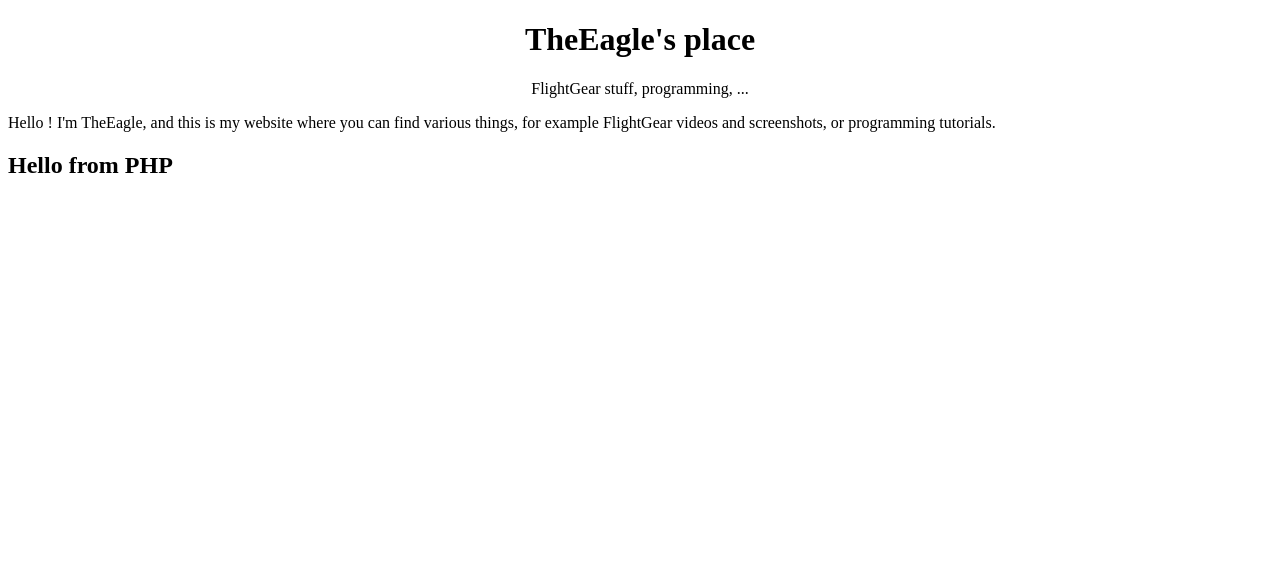
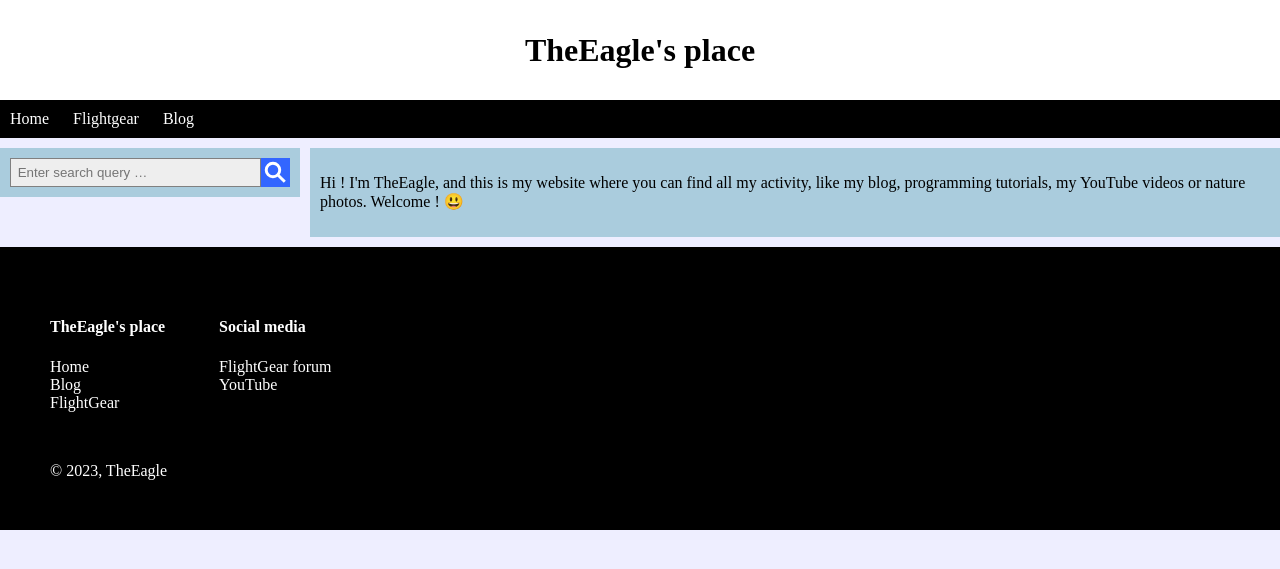
Before and after one commit to TheFGFSEagle/website, a PHP site: page / in a window 1280 px wide; the page is wider, and only the part inside the window is pictured. Shown: the top 569 px of that part. Run offline with PHP 8.4, Linux system fonts and the light colour scheme.

Commit message:
Basic layout

```diff
--- a/index.php
+++ b/index.php
@@ -1,20 +1,31 @@
-<!DOCTYPE HTML>
+<!DOCTYPE html>
 <html>
 	<head>
 		<meta encoding="utf-8"/>
 		<title>TheEagle's place</title>
 		<link rel="stylesheet" href="/style/main.css"/>
+		<link rel="stylesheet" href="/style/menu.css"/>
 	</head>
 	<body>
-        <header>
-            <h1>TheEagle's place</h1>
-            <p>FlightGear stuff, programming, ...</p>
-        </header>
+		<?php
+			include("static/header.html");
+		?>
+		<?php
+			include("static/menu.html");
+		?>
+		<?php
+			include("static/sidebar.html");
+		?>
+
 		<main>
-            <p>Hello ! I'm TheEagle, and this is my website where you can find various things, for example FlightGear videos and screenshots, or programming tutorials.</p>
+			<p>
+				Hi ! I'm TheEagle, and this is my website where you can find all my activity, like my blog,
+				programming tutorials, my YouTube videos or nature photos. Welcome ! 😃️
+			</p>
+		</main>
+
 		<?php
-                echo "<h2>Hello from PHP</h2>";
+			include("static/footer.html");
 		?>
-        </main>
 	</body>
 </html>
--- /dev/null
+++ b/static/footer.html
@@ -0,0 +1,15 @@
+		<footer>
+			<div>
+				<h4>TheEagle's place</h4>
+				<a href="/">Home</a>
+				<a href="/blog">Blog</a>
+				<a href="/flightgear">FlightGear</a>
+			</div>
+			<div>
+				<h4>Social media</h4>
+				<a href="https://forum.flightgear.org/memberlist.php?mode=viewprofile&u=25882">FlightGear forum</a>
+				<a href="https://www.youtube.com/channel/UCODtDAgnF37yc-anVrWfZyA">YouTube</a>
+			</div>
+			<br/>
+			<p id="copyright-notice">© 2023, TheEagle</p>
+		</footer>
--- /dev/null
+++ b/static/header.html
@@ -0,0 +1,3 @@
+		<header>
+			<h1>TheEagle's place</h1>
+		</header>
--- /dev/null
+++ b/static/menu.html
@@ -0,0 +1,25 @@
+<menu id="main-menu">
+	<li>
+		<a href="/">Home</a>
+	</li>
+	<li>
+		<a href="/flightgear/">Flightgear</a>
+		<menu>
+			<li>
+				<a href="/flightgear/aircraft/">Aircraft</a>
+			</li>
+			<li>
+				<a href="/flightgear/addons/">Addons</a>
+			</li>
+			<li>
+				<a href="/flightgear/sceneries/">Sceneries</a>
+			</li>
+			<li>
+				<a href="/flightgear/media/">Media</a>
+			</li>
+		</menu>
+	</li>
+	<li>
+		<a href="/blog/">Blog</a>
+	</li>
+</menu>
--- /dev/null
+++ b/static/sidebar.html
@@ -0,0 +1,6 @@
+		<aside id="sidebar">
+			<form action="/search">
+				<input type="search" name="q" placeholder="Enter search query …"/>
+				<input type="submit" value=" "/>
+			</form>
+		</aside>
--- a/style/main.css
+++ b/style/main.css
@@ -1,15 +1,110 @@
+* {
+	box-sizing: border-box;
+}
+
+body {
+	padding: 0;
+	margin: 0;
+	background-color: #eef;
+}
+
 header {
-    width: 100%;
-    height:150 px;
-    text-align: center;
+	width: 100%;
+	height:100px;
+	line-height: 100px;
+	background-color: white;
 }
 
 header > h1 {
-    text-align: center;
-    vertical-align: center;
+	margin: 0;
+	text-align: center;
 }
 
-header > p {
-    text-align: center;
-    vertical-align: center;
+a {
+	text-decoration: none;
 }
+
+a:hover {
+	text-shadow: 0 0 0.1px;
+}
+
+#sidebar {
+	float: left;
+	display: inline-block;
+	width: 300px;
+	padding: 10px;
+	background-color: #acd;
+}
+
+#sidebar form {
+	display: flex;
+}
+
+#sidebar form input[type="search"] {
+	background-color: #eee;
+	border: 1px solid grey;
+	padding: 0.5em;
+	height: 1em;
+	display: inline-block;
+	flex: 2;
+	box-sizing: content-box;
+}
+
+#sidebar form input[type="search"]:focus {
+	outline: 2px #36f solid;
+	outline-offset:-4px;
+}
+
+#sidebar form input[type="submit"] {
+	width: 2em;
+	height: 2em;
+	display: inline-block;
+	border: 1px solid #36f;
+	padding: 0;
+	margin: 0;
+	background-image: url("/style/icons/search.svg");
+	background-color: #36f;
+	background-size: 100%;
+	box-sizing: content-box;
+}
+
+#sidebar form input[type="submit"]:active {
+	position: relative;
+	top: 1px;
+	left: 1px;
+}
+
+main {
+	float: left;
+	box-sizing: border-box;
+	display: inline-block;
+	padding: 10px;
+	margin-left: 10px;
+	background-color: #acd;
+	width: calc(100% - 300px - 10px);
+}
+
+footer {
+	color: white;
+	background-color: black;
+	width: 100%;
+	float: left;
+	margin-top: 10px;
+}
+
+footer div {
+	display: inline-block;
+	vertical-align: top;
+	margin-left: 50px;
+	margin-top: 50px;
+}
+
+footer div a {
+	display: block;
+	color: white;
+}
+
+footer #copyright-notice {
+	width: 100%;
+	margin: 50px;
+}
--- /dev/null
+++ b/style/menu.css
@@ -0,0 +1,47 @@
+menu {
+	margin: 0;
+	padding: 0;
+}
+
+#main-menu {
+	background-color: black;
+	color: white;
+	width: 100%;
+	margin-bottom: 10px;
+}
+
+#main-menu li {
+	padding: 0;
+	margin: 0;
+	background-color: black;
+}
+
+#main-menu > li {
+	display: inline-block;
+}
+
+#main-menu li:not(:first-child) > button {
+	background-color: unset;
+	border: none;
+	border-left: 1px solid black;
+	display: inline-block;
+}
+
+#main-menu a {
+	color: inherit;
+	padding: 10px;
+	display: inline-block;
+}
+
+#main-menu li:hover, #main-menu a:hover {
+	background-color: #49c;
+}
+
+#main-menu li > menu {
+	position: absolute;
+	visibility: hidden;
+}
+
+#main-menu li:hover > menu {
+	visibility: visible;
+}
```
Also changed, not shown: .htaccess (added), style/icons/search.svg (added). Lines whose indentation alone changed are shown as unchanged.
